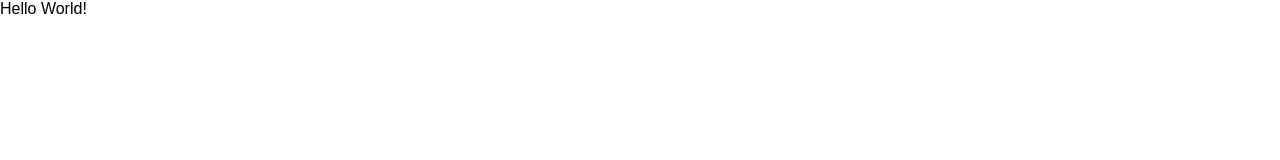
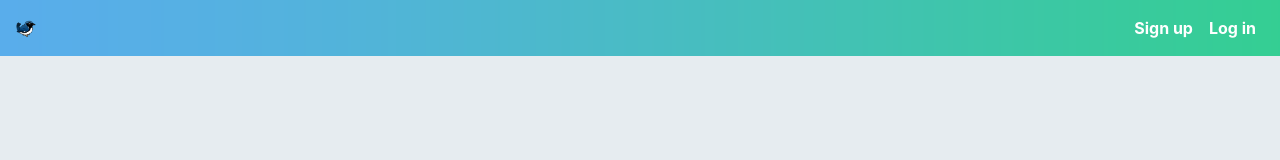
Before and after one commit to Shlim45/warbler-client, a React app: page / in a window 1280 px wide. Built offline with nearby package versions, Linux system fonts and the light colour scheme.

Commit message:
Add Navbar

```diff
--- a/public/index.html
+++ b/public/index.html
@@ -1,5 +1,6 @@
 <!DOCTYPE html>
 <html lang="en">
+
 <head>
   <meta charset="utf-8">
   <meta name="viewport" content="width=device-width, initial-scale=1, shrink-to-fit=no">
@@ -20,7 +21,10 @@
       Learn how to configure a non-root public URL by running `npm run build`.
     -->
   <title>React App</title>
+  <link rel="stylesheet" href="https://maxcdn.bootstrapcdn.com/bootstrap/4.0.0/css/bootstrap.min.css" integrity="sha384-Gn5384xqQ1aoWXA+058RXPxPg6fy4IWvTNh0E263XmFcJlSAwiGgFAW/dAiS6JXm"
+    crossorigin="anonymous">
 </head>
+
 <body>
   <noscript>
     You need to enable JavaScript to run this app.
@@ -37,4 +41,5 @@
       To create a production bundle, use `npm run build` or `yarn build`.
     -->
 </body>
+
 </html>
--- a/src/containers/App.js
+++ b/src/containers/App.js
@@ -2,13 +2,16 @@ import React, { Component } from 'react';
 import { Provider } from 'react-redux';
 import { configureStore } from '../store';
 import { BrowserRouter as Router } from 'react-router-dom';
+import Navbar from './Navbar';
 
 const store = configureStore();
 
 const App = () => (
     <Provider store={store}>
         <Router>
-            <div>Hello World!</div>
+            <div className="onboarding">
+                <Navbar />
+            </div>
         </Router>
     </Provider>
 );
--- /dev/null
+++ b/src/containers/Navbar.js
@@ -0,0 +1,36 @@
+import React, { Component } from 'react';
+import { Link } from 'react-router-dom';
+import { connect } from 'react-redux';
+import Logo from '../images/warbler-logo.png';
+
+class Navbar extends Component {
+    render() {
+        return (
+            <nav className="navbar navbar-expand">
+                <div className="container-fluid">
+                    <div className="navbar-header">
+                        <Link to="/" className="navbar-brand">
+                            <img src={Logo} alt="Warbler Home" />
+                        </Link>
+                    </div>
+                    <ul className="nav navbar-nav navbar-right">
+                        <li>
+                            <Link to="/signup">Sign up</Link>
+                        </li>
+                        <li>
+                            <Link to="/signin">Log in</Link>
+                        </li>
+                    </ul>
+                </div>
+            </nav>
+        );
+    }
+}
+
+function mapStateToProps(state) {
+    return {
+        currentUser: state.currentUser,
+    };
+}
+
+export default connect(mapStateToProps, null)(Navbar);
--- a/src/index.css
+++ b/src/index.css
@@ -1,5 +1,37 @@
 body {
-  margin: 0;
-  padding: 0;
-  font-family: sans-serif;
+    background-color: #e6ecf0;
 }
+
+/* Nav */
+
+.navbar {
+    margin-bottom: 1rem;
+}
+
+.navbar a {
+    font-weight: bold;
+    color: white;
+}
+
+.navbar a:hover {
+    color: white;
+    text-decoration: underline;
+    cursor: pointer;
+}
+
+.navbar-brand > img {
+    display: inline-block;
+    width: 20px;
+    border-radius: 2px;
+    margin-bottom: 2px;
+    margin-right: 5px;
+}
+
+ul.nav.navbar-nav li {
+    margin: 0 0.5rem;
+}
+
+.onboarding > .navbar {
+    background-image: url('./images/nav-bg.png');
+    background-size: 100% 100%;
+}
```
Also changed, not shown: src/images/default-profile-image.jpg (added), src/images/nav-bg.png (added), src/images/signed-out-home.jpg (added), src/images/warbler-hero.jpg (added), src/images/warbler-logo.png (added). Lines whose indentation alone changed are shown as unchanged.
